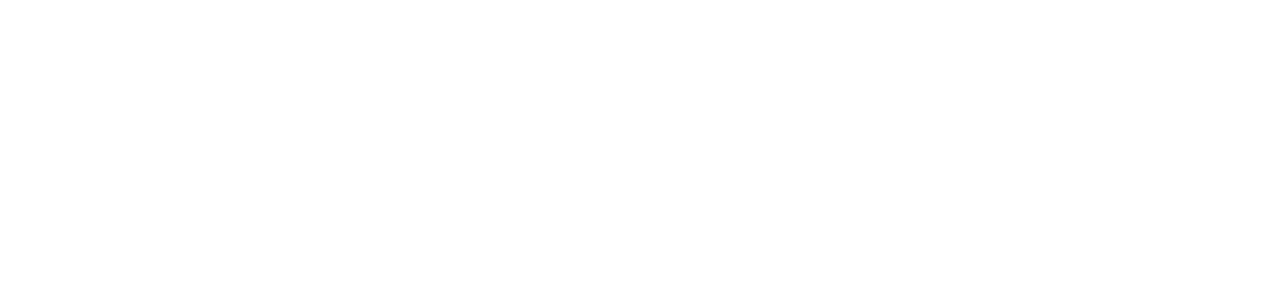
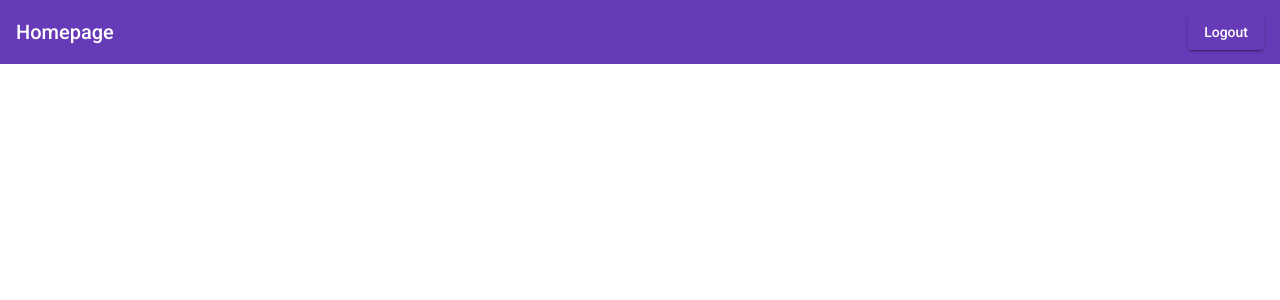
Before and after one commit to raduioanacatalina/DBProject, an Angular app in the folder connectville-frontend/: page /homepage in a window 1280 px wide. Before the commit this address led to /. Shown: the top 300 px of the page. Built offline with nearby package versions, Linux system fonts and the light colour scheme.

Commit message:
homepage logout button

```diff
--- a/connectville-frontend/src/app/app-routing.module.ts
+++ b/connectville-frontend/src/app/app-routing.module.ts
@@ -1,9 +1,12 @@
 import { NgModule } from '@angular/core';
 import { RouterModule, Routes } from '@angular/router';
 import { LoginComponent } from './components/login/login.component';
+import { HomepageComponent } from './components/homepage/homepage.component';
+
 
 const routes: Routes = [
-    { path: 'login', component: LoginComponent }
+    { path: 'login', component: LoginComponent },
+    { path: 'homepage', component: HomepageComponent}
 ]
 
 @NgModule({
--- /dev/null
+++ b/connectville-frontend/src/app/components/homepage/homepage.component.css
@@ -0,0 +1,3 @@
+.spacer {
+  flex: 1 1 auto;
+}
--- /dev/null
+++ b/connectville-frontend/src/app/components/homepage/homepage.component.html
@@ -0,0 +1,5 @@
+<mat-toolbar color="primary">
+  <span fxLayoutAlign="center">Homepage</span>
+  <div class="spacer"></div>
+  <button mat-raised-button color="primary">Logout</button>
+</mat-toolbar>
--- /dev/null
+++ b/connectville-frontend/src/app/components/homepage/homepage.component.ts
@@ -0,0 +1,15 @@
+import { Component, OnInit } from '@angular/core';
+
+@Component({
+  selector: 'app-homepage',
+  templateUrl: './homepage.component.html',
+  styleUrls: ['./homepage.component.css']
+})
+export class HomepageComponent implements OnInit {
+
+  constructor() { }
+
+  ngOnInit(): void {
+  }
+
+}
```
Also changed, not shown: connectville-frontend/src/app/app.module.ts (+10 -5 lines), 1 other file (tests, documents, lock files or other folders).
